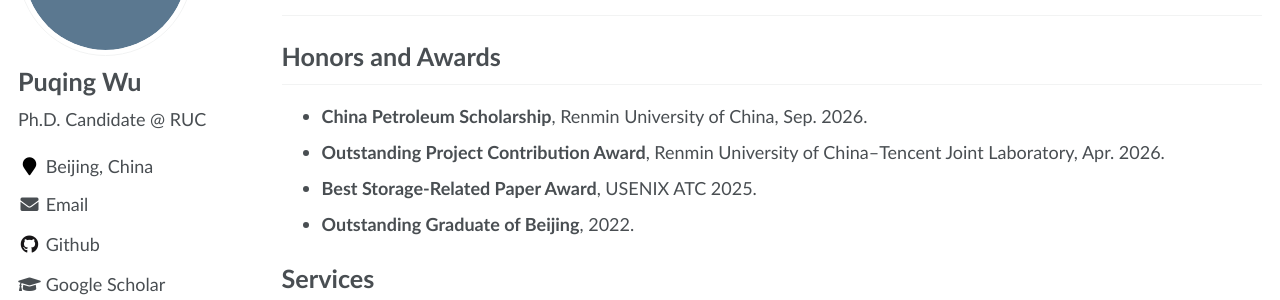
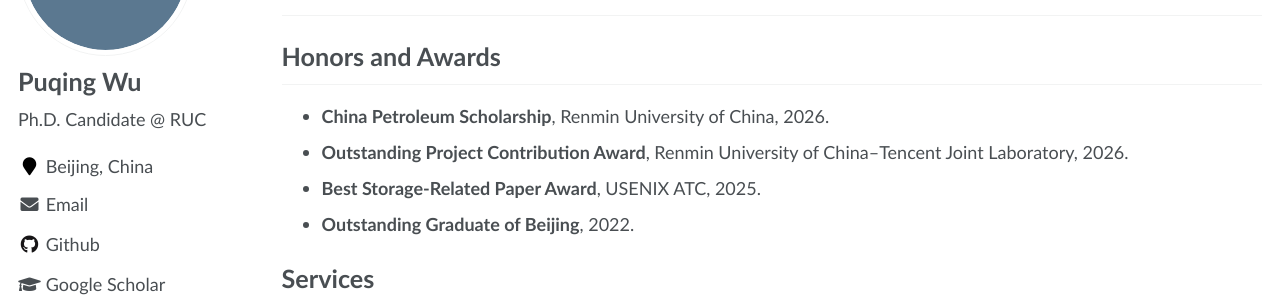
Before and after one commit to w-pq/w-pq.github.io, a Jekyll site: the page built from _pages/about.md, in a window 1280 px wide and 900 px high, scrolled down 1448 px. Shown: the part 155-455 px from the top of the window. Built offline with Jekyll 4.4.1, drawn with Linux system fonts in a browser that asks for light colours; some web fonts are replaced.

Commit message:
Standardize award dates and venue formatting

```diff
--- a/_pages/about.md
+++ b/_pages/about.md
@@ -101,9 +101,9 @@ Yunda Guo, **Puqing Wu**, Haoqiong Bian, Yunpeng Chai, Yao Shen, Haoyu Yang, Qin
 Honors and Awards
 ---
 
-- **China Petroleum Scholarship**, Renmin University of China, Sep. 2026.
-- **Outstanding Project Contribution Award**, Renmin University of China–Tencent Joint Laboratory, Apr. 2026.
-- **Best Storage-Related Paper Award**, USENIX ATC 2025.
+- **China Petroleum Scholarship**, Renmin University of China, 2026.
+- **Outstanding Project Contribution Award**, Renmin University of China–Tencent Joint Laboratory, 2026.
+- **Best Storage-Related Paper Award**, USENIX ATC, 2025.
 - **Outstanding Graduate of Beijing**, 2022.
 
 Services
```
Also changed, not shown: _pages/about-zh.md (+3 -3 lines).
